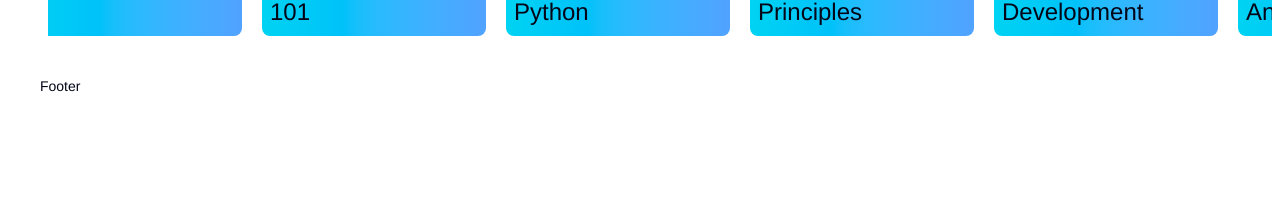
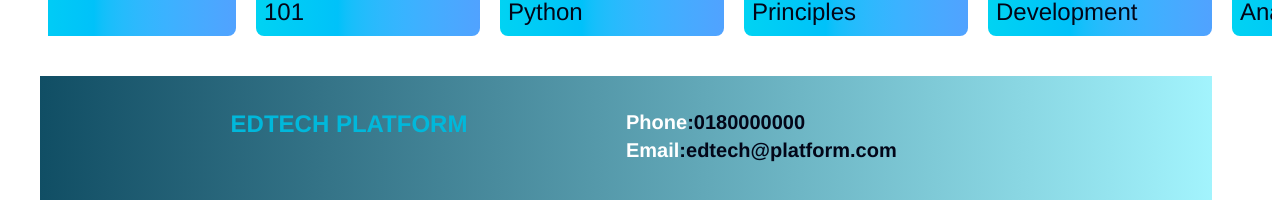
Before and after one commit to BorshaDevi/edtech-platform, a Next.js app: page / in a window 1280 px wide. Shown: the part 842-1042 px from the top of the page. Before the commit the page ends 939 px from the top, so only its background shows below. Built offline with nearby package versions, Linux system fonts and the light colour scheme.

Commit message:
complete footer section

```diff
--- a/src/component/Footer.jsx
+++ b/src/component/Footer.jsx
@@ -1,13 +1,17 @@
 const Footer=()=>{
     return(
-        <div className='mt-10 md:ml-10'>
-            <div className="w-full ">
-              <div className="grid grid-cols-4">
-                <p></p>
+        <div className='mt-10 md:ml-10 max-w-full md:pr-17  mx-auto h-auto '>
+            <div className="bg-linear-to-r from-cyan-900 to-cyan-200  text-center">
+              <div className="grid grid-cols-2 p-8">
+                <h1 className="uppercase text-2xl font-semibold text-cyan-500">EDTech Platform</h1>
+                <div className="text-start text-xl font-semibold">
+                  <p><span className="text-white">Phone</span>:0180000000</p>
+                  <p><span className="text-white">Email</span>:edtech@platform.com</p>
+                </div>
+              </div>
+              <p className="text-center text-xl text-white">copyright@EdTech Platform 2025</p>
+            </div>
 
-              </div>
-            </div>
-           <p>Footer</p>
         </div>
     )
 }
```
